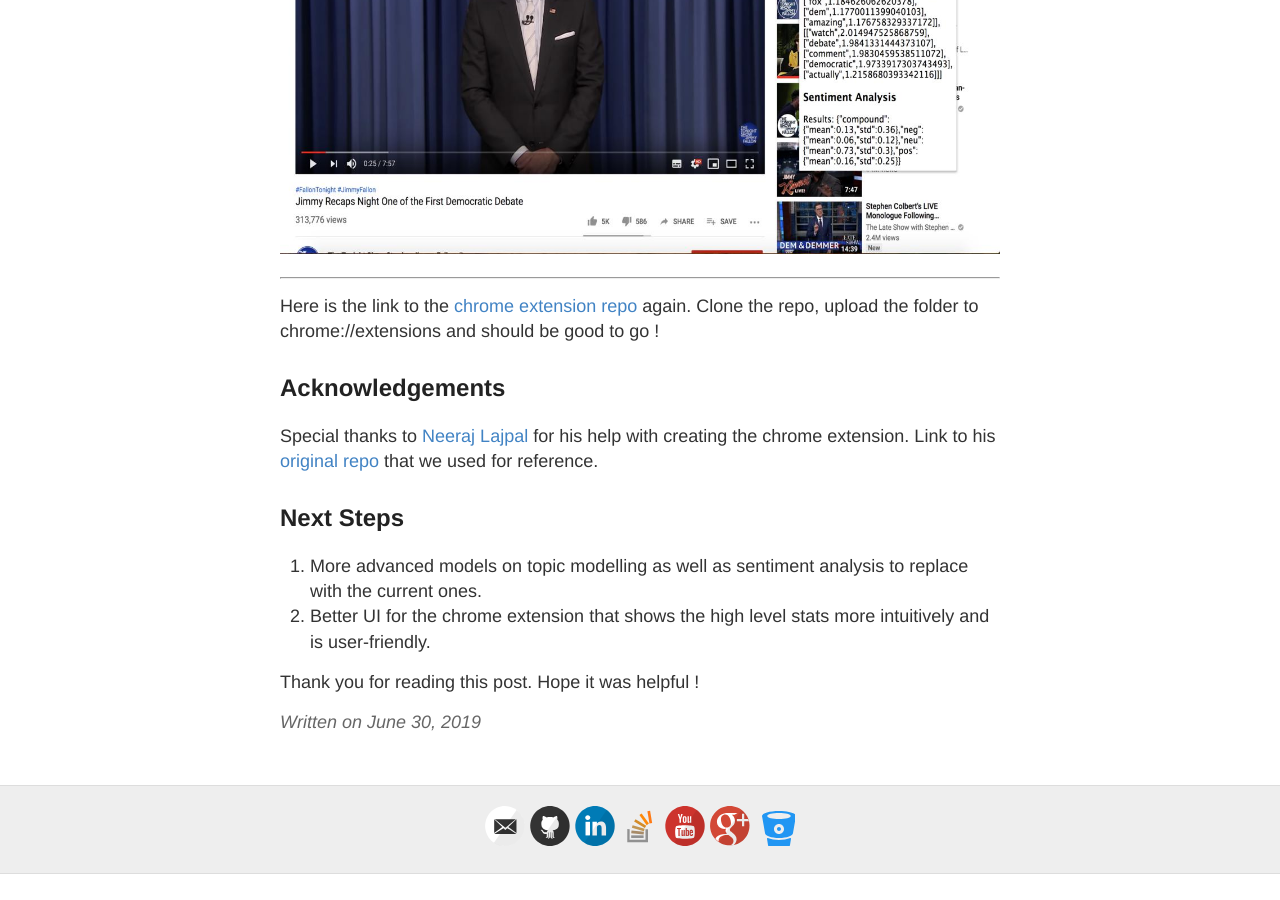
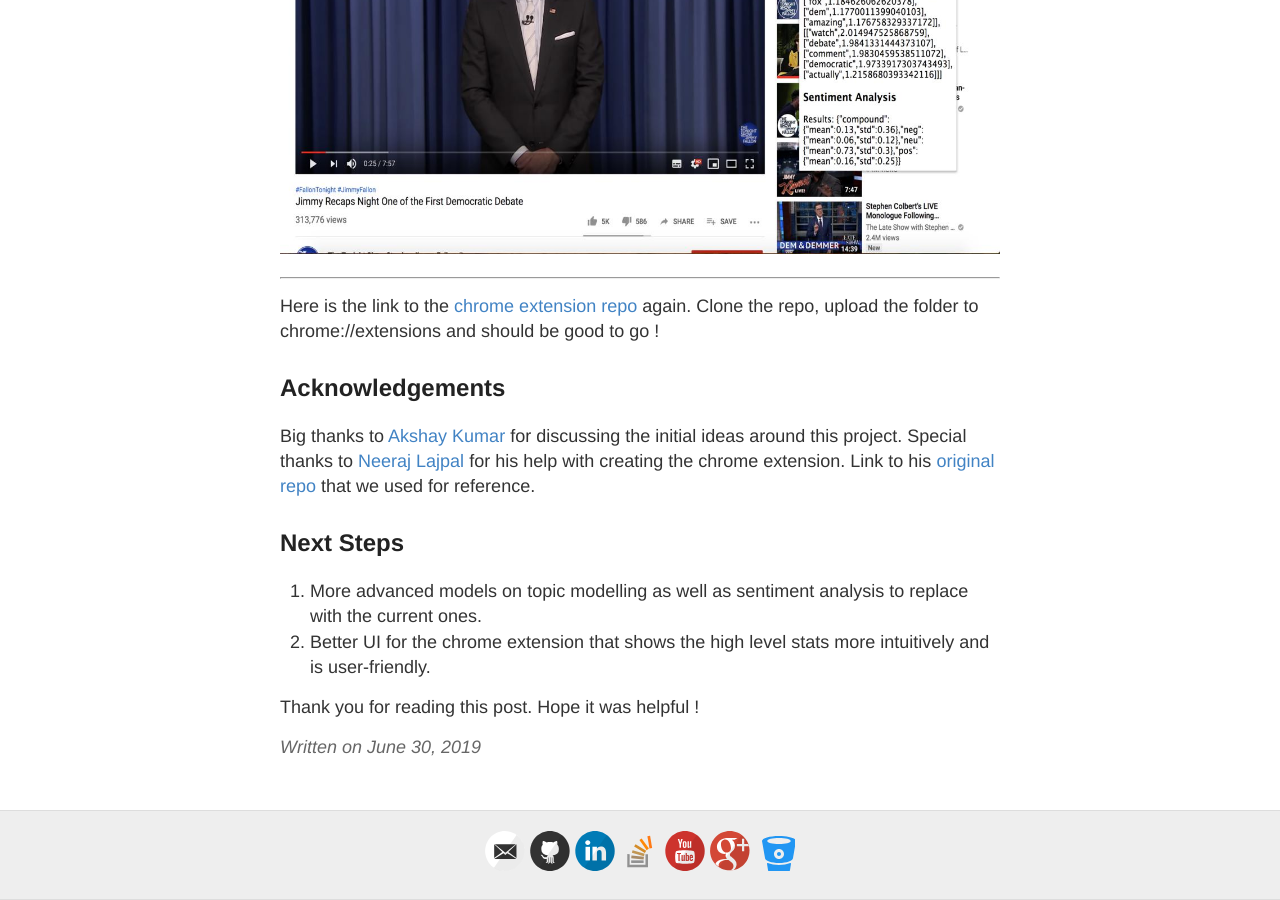
Before and after one commit to datashines/datashines.github.io, a Jekyll site: the page built from _posts/2019-06-30-Youtube-Comments-Machine-Learning.md, in a window 1280 px wide and 900 px high, scrolled down 4080 px. Built offline with Jekyll 4.4.1, drawn with Linux system fonts in a browser that asks for light colours; comment, search, counter and statistics services are not loaded; before the commit the page ends 4954 px from its top, so only the background shows below that.

Commit message:
new post - ycml 5

```diff
--- a/_posts/2019-06-30-Youtube-Comments-Machine-Learning.md
+++ b/_posts/2019-06-30-Youtube-Comments-Machine-Learning.md
@@ -113,6 +113,7 @@
 
 ## Acknowledgements
 
+Big thanks to [Akshay Kumar](https://www.linkedin.com/in/skakshay/) for discussing the initial ideas around this project.
 Special thanks to [Neeraj Lajpal](https://www.linkedin.com/in/neerajlajpal/) for his help with creating the chrome extension.
 Link to his [original repo](https://bitbucket.org/bitwick/bitflip_pilot_chrome/src/master/) that we used for reference.
 
```
